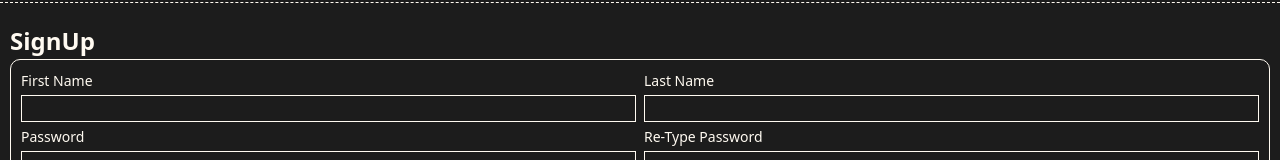
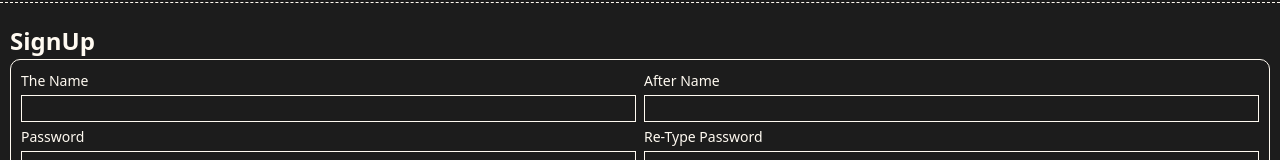
Before and after one commit to imforked/legos, a React (Vite) app: page / in a window 1280 px wide. Shown: the part 265-425 px from the top of the page. Built offline with nearby package versions, Linux system fonts and the light colour scheme.

Commit message:
The first goof. 300BC.

```diff
--- a/src/components/SignUp/SignUp.tsx
+++ b/src/components/SignUp/SignUp.tsx
@@ -7,8 +7,8 @@ export const SignUp = ({ variant = SignUpVariant.FullName }: SignUpProps) => {
   return (
     <S.SignUpContainer>
       <S.FieldGroup>
-        <Input label="First Name" />
-        <Input label="Last Name" />
+        <Input label="The Name" />
+        <Input label="After Name" />
       </S.FieldGroup>
       <S.FieldGroup>
         <Input label="Password" />
```
